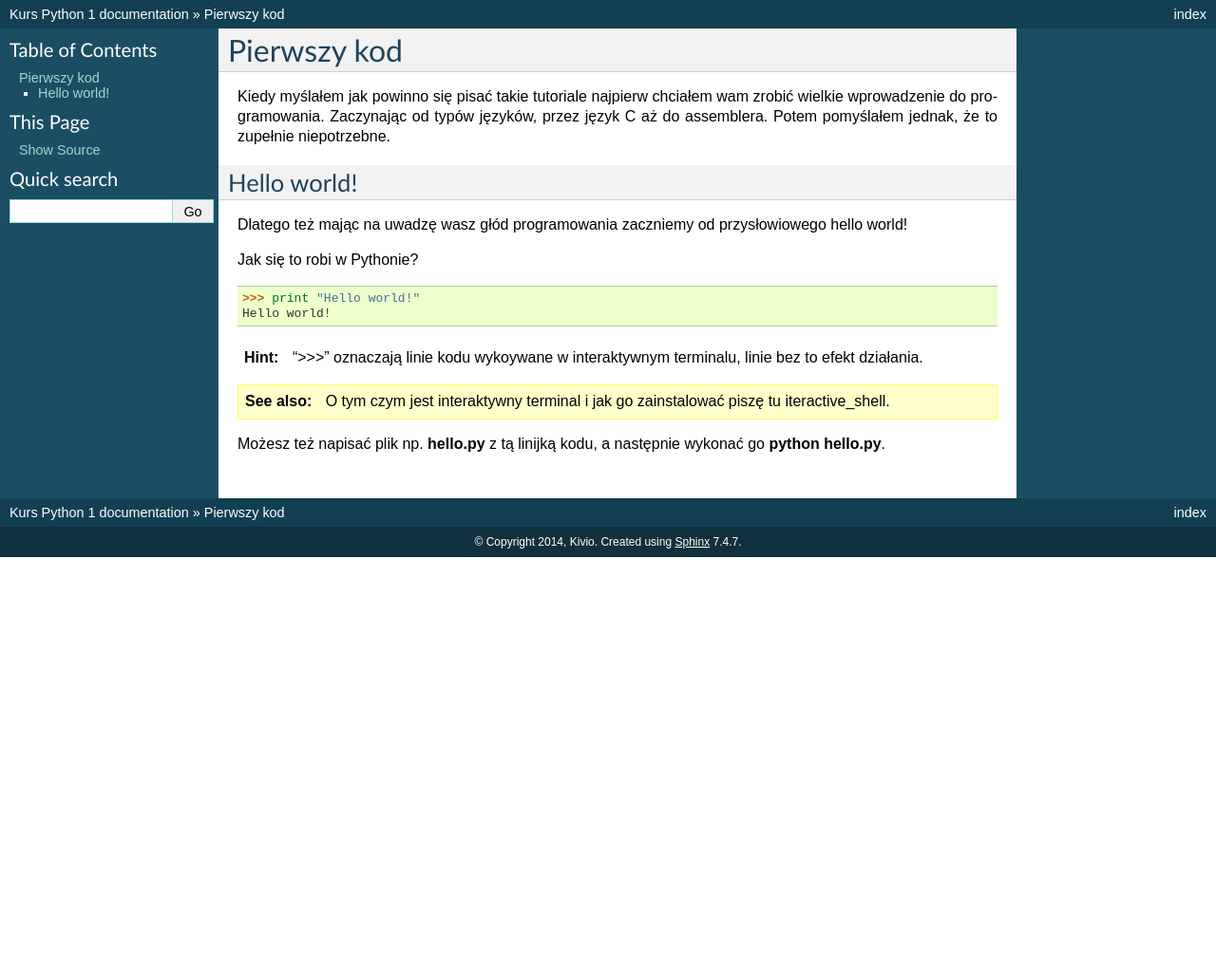
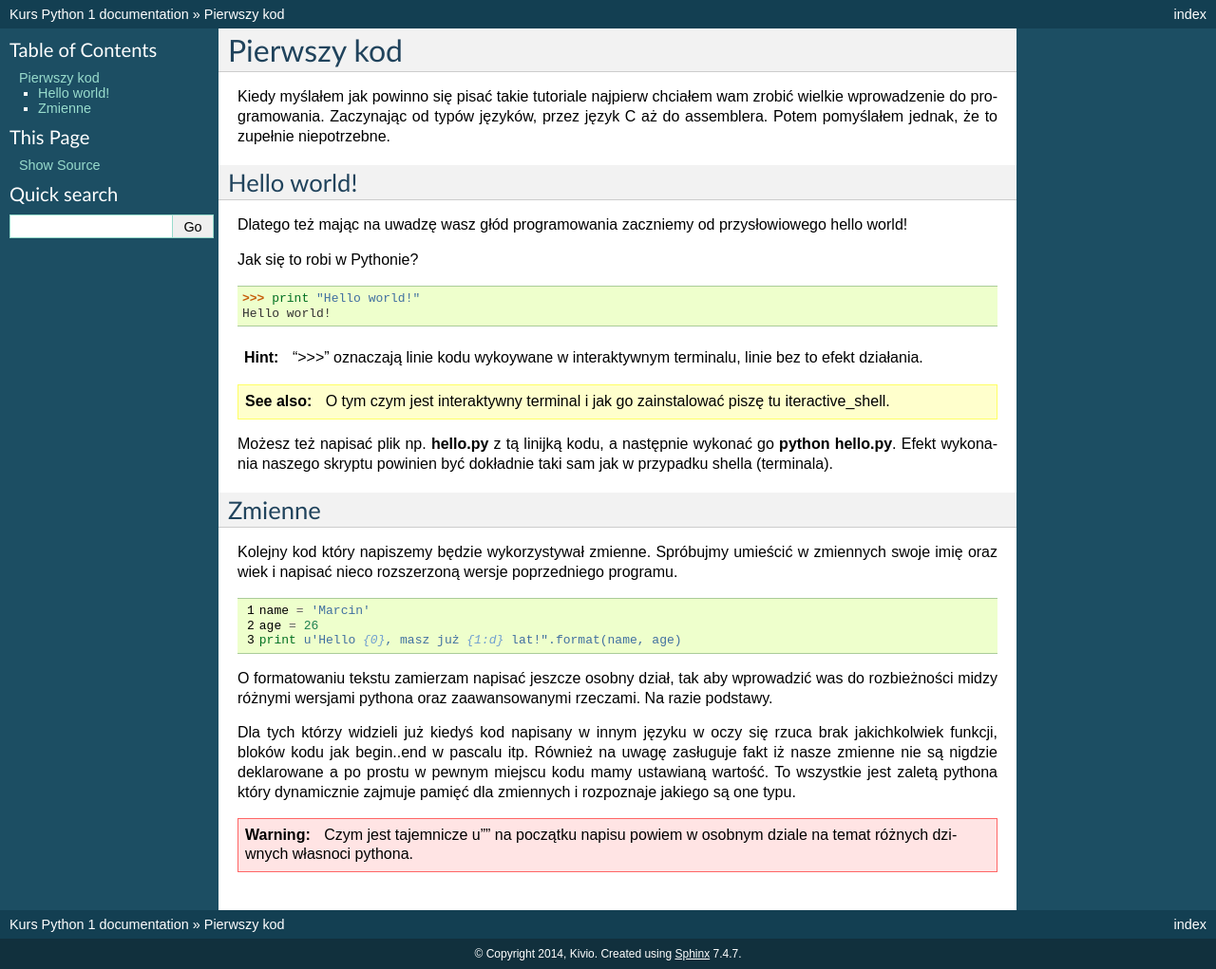
Before and after one commit to bitsbusters/kurspython, a Sphinx documentation site: the page built from docs/source/first_code.rst, in a window 1280 px wide. Shown: the whole page at 95% size. Built offline with Sphinx 7.4.7, drawn with Linux system fonts in a browser that asks for light colours; formulas are drawn with MathJax 3; before the commit the page ends 900 px from its top, so only the background shows below that.

Commit message:
Zmienne - początek

```diff
--- a/docs/source/first_code.rst
+++ b/docs/source/first_code.rst
@@ -21,3 +21,22 @@ Hello world!
 .. seealso:: O tym czym jest interaktywny terminal i jak go zainstalować piszę tu :ref:`iteractive_shell`.
 
 Możesz też napisać plik np. **hello.py** z tą linijką kodu, a następnie wykonać go **python hello.py**.
+Efekt wykonania naszego skryptu powinien być dokładnie taki sam jak w przypadku shella (terminala).
+
+Zmienne
+-------
+
+Kolejny kod który napiszemy będzie wykorzystywał zmienne. Spróbujmy umieścić w zmiennych swoje imię oraz wiek i napisać nieco rozszerzoną wersje poprzedniego programu.
+
+.. code-block:: python
+   :linenos:
+
+   name = 'Marcin'
+   age = 26
+   print u'Hello {0}, masz już {1:d} lat!".format(name, age)
+
+O formatowaniu tekstu zamierzam napisać jeszcze osobny dział, tak aby wprowadzić was do rozbieżności midzy różnymi wersjami pythona oraz zaawansowanymi rzeczami. Na razie podstawy.
+
+Dla tych którzy widzieli już kiedyś kod napisany w innym języku w oczy się rzuca brak jakichkolwiek funkcji, bloków kodu jak begin..end w pascalu itp. Również na uwagę zasługuje fakt iż nasze zmienne nie są nigdzie deklarowane a po prostu w pewnym miejscu kodu mamy ustawianą wartość. To wszystkie jest zaletą pythona który dynamicznie zajmuje pamięć dla zmiennych i rozpoznaje jakiego są one typu.
+
+.. warning:: Czym jest tajemnicze u"" na początku napisu powiem w osobnym dziale na temat różnych dziwnych własnoci pythona.
```
